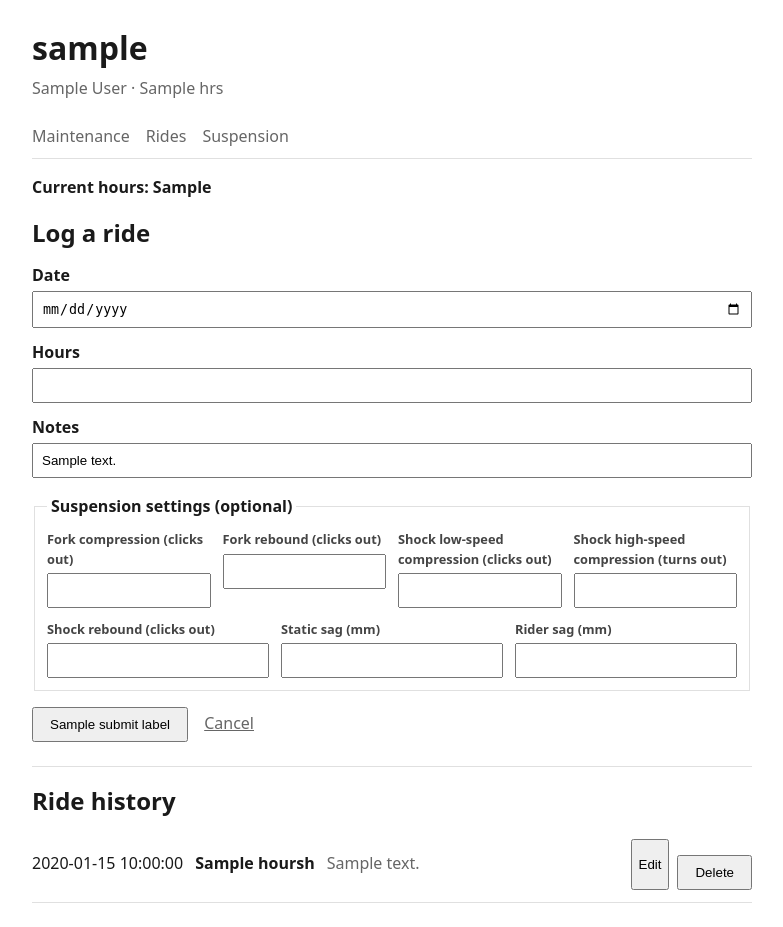
After one commit to jordantshaw/torque, a Python web app: template app/templates/bike_rides.html in a window 1280 px wide. The commit adds this page. Shown: the whole page, without its empty margins (248-1031 px from the left). Run offline with Jinja, Linux system fonts and the light colour scheme; the template is opened without the code that fills it: most values are stand-ins (such as "Sample title", 1, 10 or a date in 2020).

Commit message:
feat: add rides tab with suspension prefill
Log, edit, and delete rides from a new Rides tab, with each ride keeping
exactly one linked HoursEvent in sync (created with the ride, updated in
place on edit, removed together on delete) so the bike's current-hours
total never drifts from what's actually logged. A ride's hours must be
strictly greater than zero. The log-ride form prefills its five
click/turn suspension fields from the most recent ride, falling back to
the bike model's factory settings when none exist yet.

Co-Authored-By: Claude Sonnet 5 <noreply@anthropic.com>

```diff
--- a/app/main.py
+++ b/app/main.py
@@ -18,6 +18,7 @@ from app.db import get_engine, get_sessionmaker, init_db
 from app.routes.bikes import bikes_router
 from app.routes.home import home_router
 from app.routes.maintenance import maintenance_router
+from app.routes.rides import rides_router
 
 STATIC_DIR = Path(__file__).parent / "static"
 TEMPLATES_DIR = Path(__file__).parent / "templates"
@@ -41,6 +42,7 @@ def create_app(bike_models_dir: Path, database_url: str) -> FastAPI:
     app.include_router(home_router)
     app.include_router(bikes_router)
     app.include_router(maintenance_router)
+    app.include_router(rides_router)
 
     @app.exception_handler(HTTPException)
     async def not_found_handler(request: Request, exc: HTTPException):
--- a/app/static/style.css
+++ b/app/static/style.css
@@ -203,3 +203,84 @@ form button {
   border-top: 1px solid #e0e0e0;
   padding-top: 1rem;
 }
+
+/* Rides tab */
+.log-ride {
+  margin-top: 1rem;
+}
+
+.ride-form .suspension-fields {
+  display: flex;
+  flex-wrap: wrap;
+  gap: 0.75rem;
+  margin-top: 1rem;
+  padding: 0.75rem;
+  border: 1px solid #e0e0e0;
+}
+
+.ride-form .suspension-fields legend {
+  font-weight: 600;
+  padding: 0 0.25rem;
+}
+
+.ride-form .suspension-fields label {
+  flex: 1 1 10rem;
+  margin-top: 0;
+  font-size: 0.8rem;
+  color: #444;
+}
+
+.cancel-link {
+  display: inline-block;
+  margin-top: 1rem;
+  margin-left: 0.75rem;
+  color: #666;
+}
+
+.rides-history {
+  margin-top: 1.5rem;
+  border-top: 1px solid #e0e0e0;
+  padding-top: 1rem;
+}
+
+.rides-list {
+  list-style: none;
+  margin-top: 0.5rem;
+}
+
+.ride-item {
+  display: flex;
+  flex-wrap: wrap;
+  align-items: baseline;
+  justify-content: space-between;
+  gap: 0.75rem;
+  padding: 0.75rem 0;
+  border-bottom: 1px solid #e0e0e0;
+}
+
+.ride-info {
+  display: flex;
+  gap: 0.75rem;
+}
+
+.ride-hours {
+  font-weight: 600;
+}
+
+.ride-notes {
+  color: #666;
+}
+
+.ride-actions {
+  display: flex;
+  gap: 0.5rem;
+}
+
+.ride-delete-form {
+  display: inline;
+}
+
+.rides-empty {
+  color: #666;
+  padding: 0.75rem 0;
+}
--- /dev/null
+++ b/app/templates/_ride_form.html
@@ -0,0 +1,24 @@
+{% if error %}
+<p class="form-error">{{ error }}</p>
+{% endif %}
+<form class="ride-form" hx-post="{{ action }}" hx-target="#rides-panel" hx-swap="outerHTML">
+  <label>Date<input type="date" name="date" value="{{ values.date if values.date is not none else '' }}"></label>
+  <label>Hours<input type="number" name="hours" min="1" step="1" value="{{ values.hours if values.hours is not none else '' }}"></label>
+  <label>Notes<input type="text" name="notes" value="{{ values.notes if values.notes is not none else '' }}" placeholder="Optional"></label>
+
+  <fieldset class="suspension-fields">
+    <legend>Suspension settings (optional)</legend>
+    <label>Fork compression (clicks out)<input type="number" name="fork_compression" step="1" value="{{ values.fork_compression if values.fork_compression is not none else '' }}"></label>
+    <label>Fork rebound (clicks out)<input type="number" name="fork_rebound" step="1" value="{{ values.fork_rebound if values.fork_rebound is not none else '' }}"></label>
+    <label>Shock low-speed compression (clicks out)<input type="number" name="shock_lsc" step="1" value="{{ values.shock_lsc if values.shock_lsc is not none else '' }}"></label>
+    <label>Shock high-speed compression (turns out)<input type="number" name="shock_hsc" step="any" value="{{ values.shock_hsc if values.shock_hsc is not none else '' }}"></label>
+    <label>Shock rebound (clicks out)<input type="number" name="shock_rebound" step="1" value="{{ values.shock_rebound if values.shock_rebound is not none else '' }}"></label>
+    <label>Static sag (mm)<input type="number" name="sag_static" step="1" value="{{ values.sag_static if values.sag_static is not none else '' }}"></label>
+    <label>Rider sag (mm)<input type="number" name="sag_rider" step="1" value="{{ values.sag_rider if values.sag_rider is not none else '' }}"></label>
+  </fieldset>
+
+  <button type="submit">{{ submit_label }}</button>
+  {% if cancel_url %}
+  <a href="{{ cancel_url }}" class="cancel-link">Cancel</a>
+  {% endif %}
+</form>
--- /dev/null
+++ b/app/templates/_rides_list.html
@@ -0,0 +1,31 @@
+<div id="rides-panel">
+  <p class="current-hours">Current hours: {{ current_hours }}</p>
+
+  <section class="log-ride">
+    <h2>Log a ride</h2>
+    {% include "_ride_form.html" %}
+  </section>
+
+  <section class="rides-history">
+    <h2>Ride history</h2>
+    <ul class="rides-list">
+      {% for ride in rides %}
+      <li id="ride-{{ ride.id }}" class="ride-item">
+        <div class="ride-info">
+          <span class="ride-date">{{ ride.date }}</span>
+          <span class="ride-hours">{{ ride.hours }}h</span>
+          {% if ride.notes %}<span class="ride-notes">{{ ride.notes }}</span>{% endif %}
+        </div>
+        <div class="ride-actions">
+          <button type="button" class="ride-edit-btn" hx-get="/bikes/{{ bike.id }}/rides/{{ ride.id }}/edit" hx-target="#ride-{{ ride.id }}" hx-swap="outerHTML">Edit</button>
+          <form class="ride-delete-form" hx-post="/bikes/{{ bike.id }}/rides/{{ ride.id }}/delete" hx-target="#rides-panel" hx-swap="outerHTML">
+            <button type="submit">Delete</button>
+          </form>
+        </div>
+      </li>
+      {% else %}
+      <li class="rides-empty">No rides logged yet.</li>
+      {% endfor %}
+    </ul>
+  </section>
+</div>
--- /dev/null
+++ b/app/templates/bike_rides.html
@@ -0,0 +1,5 @@
+{% extends "bike_base.html" %}
+
+{% block tab_content %}
+{% include "_rides_list.html" %}
+{% endblock %}
```
Also changed, not shown: app/routes/rides.py (added, +286 -0 lines), tests/routes/test_rides.py (added, +66 -0 lines).
